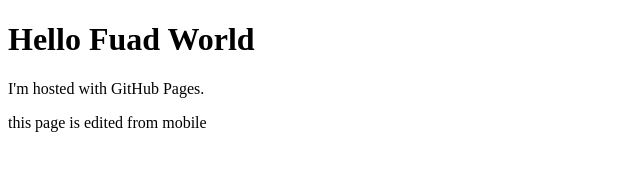
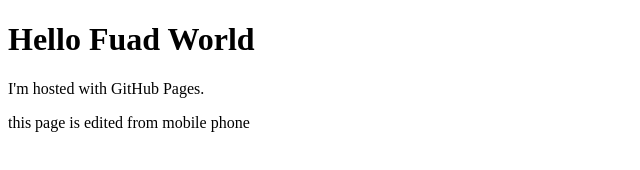
Before and after one commit to fyaish/fyaish1.github.io, a plain HTML site: page index.html in a window 1280 px wide. Shown: the full height of the page, 0-640 px from the left. Drawn offline with Linux system fonts and the light colour scheme.

Commit message:
test bader

```diff
--- a/index.html
+++ b/index.html
@@ -3,6 +3,6 @@
 <body>
 <h1>Hello Fuad World</h1>
 <p>I'm hosted with GitHub Pages.</p>
-<p>this page is edited from mobile </p>
+<p>this page is edited from mobile phone </p>
   </body>
 </html>
```
